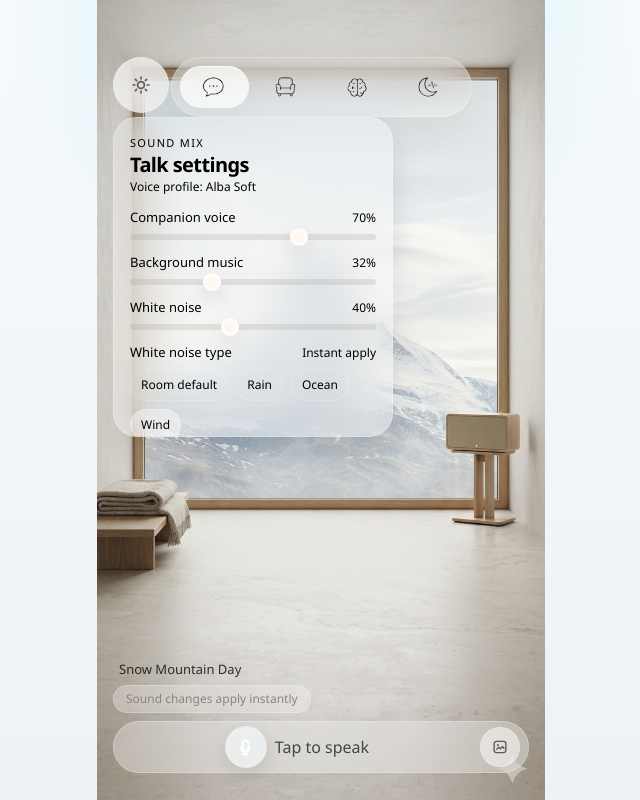
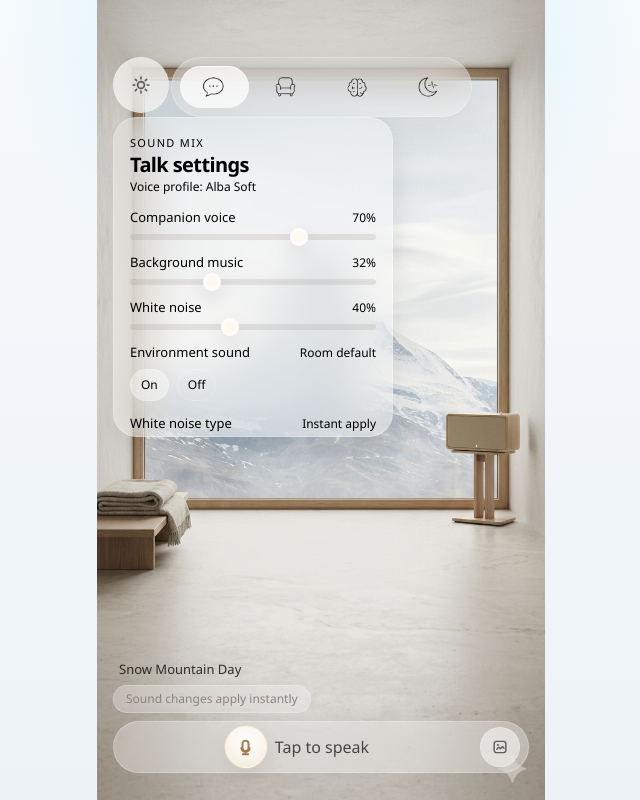
Before and after one commit to lizhongyuanuk-lab/AI-sleep-companion-web-app, a Next.js app: page /talk in a window 1280 px wide. Both pictures are taken after a click on the button 460 px from the left and 85 px from the top of the page. Shown: the whole page, without its empty margins (319-959 px from the left). Built offline with nearby package versions, Linux system fonts and the light colour scheme.

Commit message:
Add ambient sound toggle to talk settings

```diff
--- a/app/talk/scene-config.ts
+++ b/app/talk/scene-config.ts
@@ -3,6 +3,7 @@ export type WhiteNoiseType = "room_default" | "rain" | "ocean" | "wind";
 export type SoundMixPreset = "balanced" | "voice_focus" | "deep_sleep";
 
 export type SoundDefaults = {
+  environmentSoundEnabled: boolean;
   voiceVolume: number;
   bgmVolume: number;
   whiteNoiseVolume: number;
@@ -40,6 +41,7 @@ export const sceneConfigs: SceneConfig[] = [
     backgroundAsset: "/scenes/seaside-night-room.png",
     voiceProfileId: "luna-whisper",
     soundDefaults: {
+      environmentSoundEnabled: true,
       voiceVolume: 70,
       bgmVolume: 35,
       whiteNoiseVolume: 45,
@@ -58,6 +60,7 @@ export const sceneConfigs: SceneConfig[] = [
     backgroundAsset: "/scenes/seaside-day-room.png",
     voiceProfileId: "sola-warm",
     soundDefaults: {
+      environmentSoundEnabled: true,
       voiceVolume: 70,
       bgmVolume: 35,
       whiteNoiseVolume: 45,
@@ -76,6 +79,7 @@ export const sceneConfigs: SceneConfig[] = [
     backgroundAsset: "/scenes/rainforest-day-room.png",
     voiceProfileId: "moss-calm",
     soundDefaults: {
+      environmentSoundEnabled: true,
       voiceVolume: 70,
       bgmVolume: 30,
       whiteNoiseVolume: 48,
@@ -94,6 +98,7 @@ export const sceneConfigs: SceneConfig[] = [
     backgroundAsset: "/scenes/snow-mountain-day-room.png",
     voiceProfileId: "alba-soft",
     soundDefaults: {
+      environmentSoundEnabled: true,
       voiceVolume: 70,
       bgmVolume: 32,
       whiteNoiseVolume: 40,
--- a/app/talk/talk-page.module.css
+++ b/app/talk/talk-page.module.css
@@ -536,34 +536,44 @@
   height: 42px;
   align-items: center;
   justify-content: center;
-  border: 1px solid rgba(232, 227, 218, 0.45);
+  border: 1px solid rgba(255, 244, 223, 0.72);
   border-radius: 999px;
-  background: rgba(241, 244, 246, 0.8);
+  background:
+    radial-gradient(
+      circle at 50% 34%,
+      rgba(255, 255, 255, 0.98) 0%,
+      rgba(252, 247, 239, 0.96) 48%,
+      rgba(243, 232, 208, 0.92) 100%
+    );
   box-shadow:
-    0 6px 18px rgba(0, 0, 0, 0.1),
-    inset 0 1px 4px rgba(255, 255, 255, 0.22);
+    0 6px 18px rgba(0, 0, 0, 0.08),
+    0 0 0 1px rgba(255, 247, 228, 0.24),
+    0 0 12px rgba(255, 228, 180, 0.12),
+    inset 0 1px 4px rgba(255, 255, 255, 0.34);
 }
 
 .dockRecording .micCircle {
   box-shadow:
-    0 6px 18px rgba(0, 0, 0, 0.1),
-    inset 0 1px 4px rgba(255, 255, 255, 0.22),
-    0 0 0 3px rgba(255, 243, 220, 0.12),
-    0 0 14px rgba(255, 237, 195, 0.24);
+    0 6px 18px rgba(0, 0, 0, 0.08),
+    0 0 0 1px rgba(255, 247, 228, 0.24),
+    0 0 0 3px rgba(255, 244, 220, 0.14),
+    0 0 14px rgba(255, 228, 180, 0.18),
+    inset 0 1px 4px rgba(255, 255, 255, 0.34);
 }
 
 .dockSpeaking .micCircle {
   box-shadow:
-    0 6px 18px rgba(0, 0, 0, 0.1),
-    inset 0 1px 4px rgba(255, 255, 255, 0.22),
-    0 0 0 2px rgba(255, 247, 230, 0.14),
-    0 0 12px rgba(255, 241, 207, 0.2);
+    0 6px 18px rgba(0, 0, 0, 0.08),
+    0 0 0 1px rgba(255, 247, 228, 0.24),
+    0 0 0 2px rgba(255, 244, 220, 0.12),
+    0 0 12px rgba(255, 228, 180, 0.16),
+    inset 0 1px 4px rgba(255, 255, 255, 0.34);
 }
 
 .micIcon {
   width: 23px;
   height: 23px;
-  color: var(--mic-icon);
+  color: #a57b52;
 }
 
 .primaryLabel {
--- a/app/talk/talk-shell.tsx
+++ b/app/talk/talk-shell.tsx
@@ -57,6 +57,11 @@ const soundMixOptions: { value: SoundMixPreset; label: string }[] = [
   { value: "deep_sleep", label: "Deep sleep" },
 ];
 
+const environmentSoundOptions = [
+  { value: true, label: "On" },
+  { value: false, label: "Off" },
+] as const;
+
 function clampVolume(value: number) {
   return Math.max(0, Math.min(100, Math.round(value)));
 }
@@ -65,6 +70,11 @@ function normalizeSoundSettings(
   candidate: Partial<SoundDefaults> | null | undefined,
   defaults: SoundDefaults,
 ): SoundDefaults {
+  const environmentSoundEnabled =
+    typeof candidate?.environmentSoundEnabled === "boolean"
+      ? candidate.environmentSoundEnabled
+      : defaults.environmentSoundEnabled;
+
   const whiteNoiseType = whiteNoiseOptions.some(
     (option) => option.value === candidate?.whiteNoiseType,
   )
@@ -78,6 +88,7 @@ function normalizeSoundSettings(
     : defaults.soundMixPreset;
 
   return {
+    environmentSoundEnabled,
     voiceVolume: clampVolume(candidate?.voiceVolume ?? defaults.voiceVolume),
     bgmVolume: clampVolume(candidate?.bgmVolume ?? defaults.bgmVolume),
     whiteNoiseVolume: clampVolume(
@@ -114,6 +125,19 @@ function formatVoiceProfileLabel(voiceProfileId: string) {
     .split("-")
     .map((token) => token.charAt(0).toUpperCase() + token.slice(1))
     .join(" ");
+}
+
+function applyEnvironmentSoundDefaults(
+  currentSettings: SoundDefaults,
+  defaults: SoundDefaults,
+): SoundDefaults {
+  return {
+    ...currentSettings,
+    environmentSoundEnabled: true,
+    bgmVolume: defaults.bgmVolume,
+    whiteNoiseVolume: defaults.whiteNoiseVolume,
+    whiteNoiseType: defaults.whiteNoiseType,
+  };
 }
 
 function getPrimaryLabel(uiState: TalkUiState) {
@@ -321,6 +345,23 @@ export function TalkShell({
     }));
   };
 
+  const updateEnvironmentSound = (environmentSoundEnabled: boolean) => {
+    const roomSoundDefaults = activeScene.soundDefaults;
+
+    setSoundSettings((current) => {
+      if (environmentSoundEnabled) {
+        return applyEnvironmentSoundDefaults(current, roomSoundDefaults);
+      }
+
+      return {
+        ...current,
+        environmentSoundEnabled: false,
+        bgmVolume: 0,
+        whiteNoiseVolume: 0,
+      };
+    });
+  };
+
   useEffect(() => {
     if (initialSceneParam) {
       startTransition(() => {
@@ -403,8 +444,13 @@ export function TalkShell({
   useEffect(() => {
     skipNextSoundPersistRef.current = true;
     startTransition(() => {
+      const roomSoundDefaults = sceneConfigMap[activeSceneId].soundDefaults;
+      const storedSettings = readStoredSoundSettings(roomSoundDefaults);
+
       setSoundSettings(
-        readStoredSoundSettings(sceneConfigMap[activeSceneId].soundDefaults),
+        storedSettings.environmentSoundEnabled
+          ? applyEnvironmentSoundDefaults(storedSettings, roomSoundDefaults)
+          : storedSettings,
       );
     });
   }, [activeSceneId]);
@@ -598,6 +644,37 @@ export function TalkShell({
 
               <div className={styles.settingBlock}>
                 <span className={styles.settingHead}>
+                  <span className={styles.settingLabel}>Environment sound</span>
+                  <span className={styles.settingValue}>
+                    {soundSettings.environmentSoundEnabled ? "Room default" : "Off"}
+                  </span>
+                </span>
+                <div className={styles.segmentRow}>
+                  {environmentSoundOptions.map((option) => {
+                    const isActive =
+                      soundSettings.environmentSoundEnabled === option.value;
+
+                    return (
+                      <button
+                        key={String(option.value)}
+                        type="button"
+                        className={[
+                          styles.segmentButton,
+                          isActive ? styles.segmentButtonActive : "",
+                        ].join(" ")}
+                        onClick={() => {
+                          updateEnvironmentSound(option.value);
+                        }}
+                      >
+                        {option.label}
+                      </button>
+                    );
+                  })}
+                </div>
+              </div>
+
+              <div className={styles.settingBlock}>
+                <span className={styles.settingHead}>
                   <span className={styles.settingLabel}>White noise type</span>
                   <span className={styles.settingValue}>Instant apply</span>
                 </span>
```
